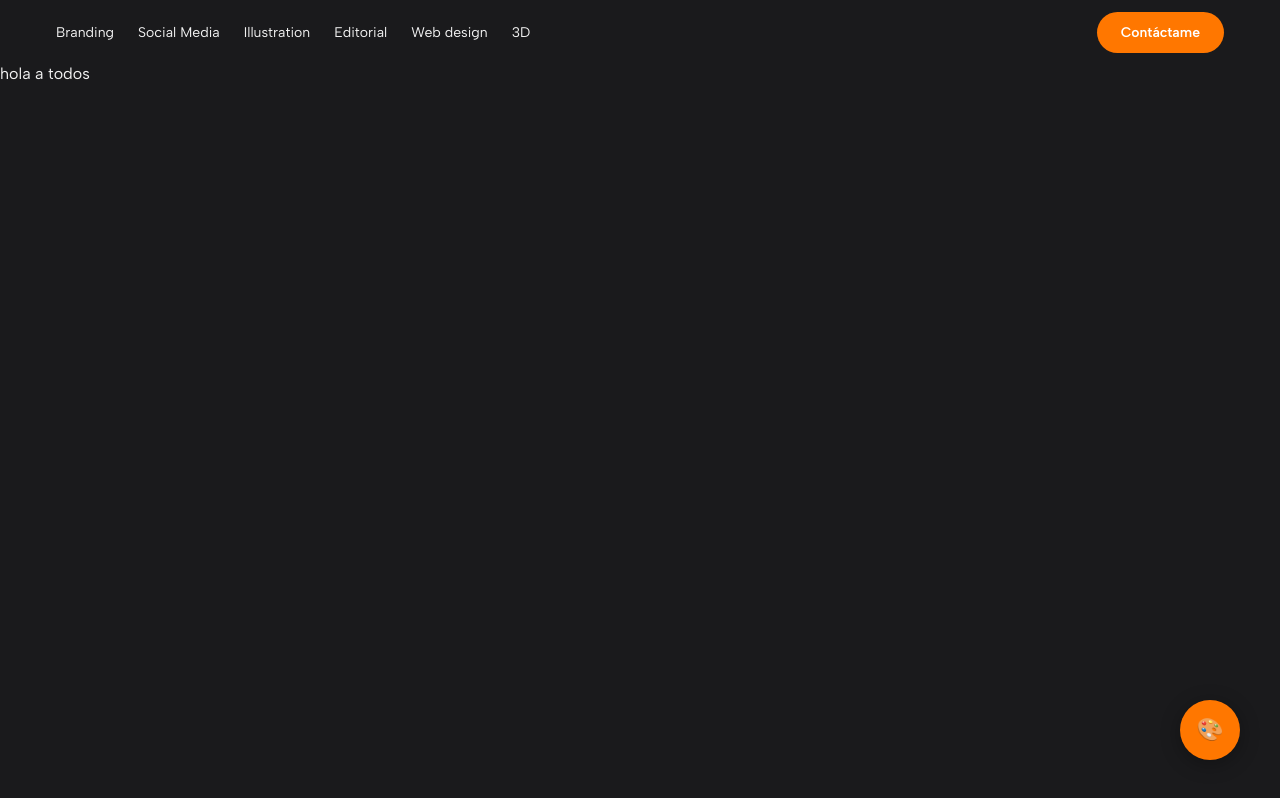
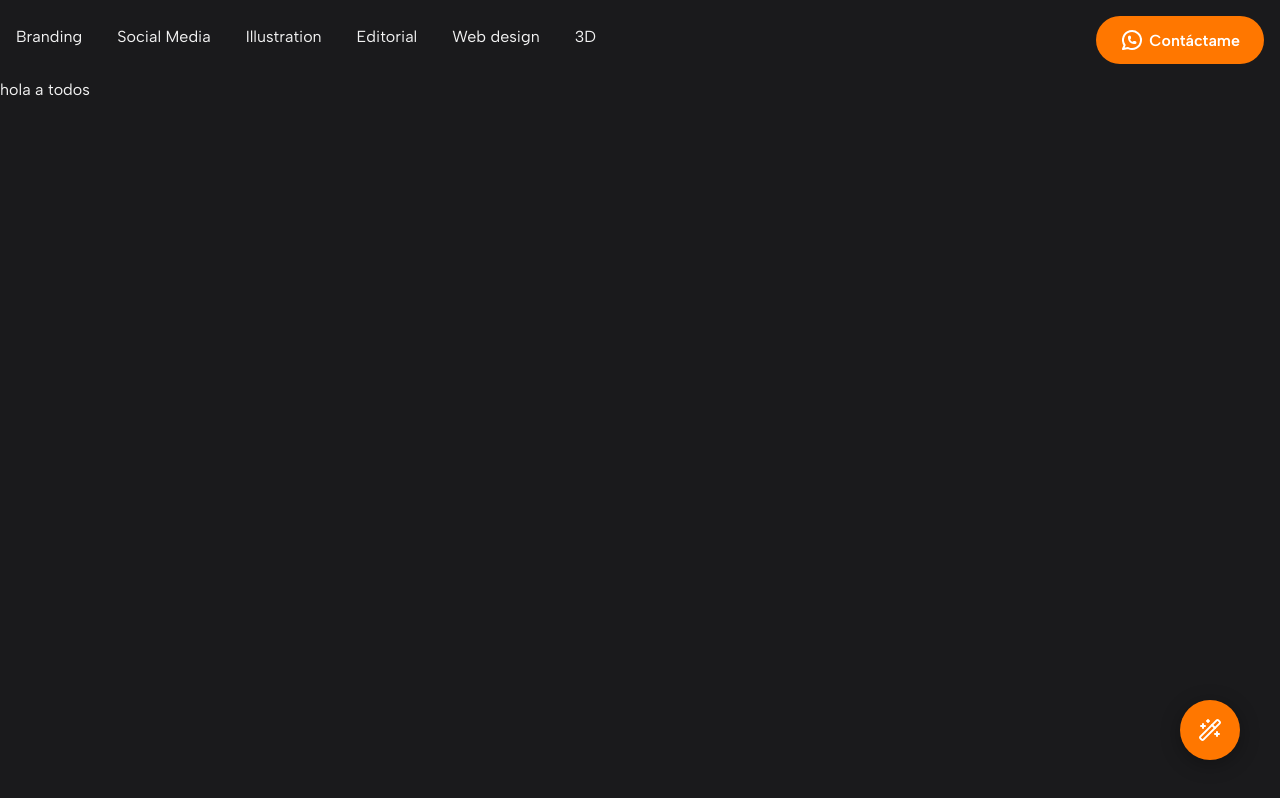
Before and after one commit to dCris96/mi_portafolio, a Next.js app: page / in a window 1280 px wide. Built offline with nearby package versions, Linux system fonts and the light colour scheme.

Commit message:
Ajustando iconos y colores

```diff
--- a/app/components/Navbar.module.css
+++ b/app/components/Navbar.module.css
@@ -5,10 +5,10 @@
 }
 
 .nav {
-  max-width: 1200px;
+  max-width: 1400px;
   height: 64px;
   margin: 0 auto;
-  padding: 0 16px;
+  padding: 40px 16px;
 
   display: flex;
   align-items: center;
@@ -18,18 +18,21 @@
 /* Links desktop */
 .links {
   display: flex;
-  gap: 24px;
+  gap: 35px;
 }
 
 .links a {
-  font-size: 14px;
+  font-size: 1rem;
   color: var(--texto);
   text-decoration: none;
   transition: all ease 150ms;
+  border-bottom: 2px transparent solid;
+  padding-bottom: 5px;
 }
 
 .links a:hover {
   color: var(--acento);
+  border-bottom: 2px solid var(--acento);
 }
 
 /* Botón fijo */
@@ -39,16 +42,18 @@
   top: 0;
   bottom: 0;
   display: flex;
-  align-items: center; /* Esto lo centra verticalmente sin usar transform */
+  align-items: center;
 }
 
 .cta a {
-  display: inline-block; /* Importante para que el escalado funcione bien */
+  display: flex; /* Importante para que el escalado funcione bien */
+  gap: 5px;
+  align-items: center;
   background-color: var(--acento);
   color: var(--texto-boton);
   padding: 12px 24px;
   border-radius: 999px;
-  font-size: 14px;
+  font-size: 1rem;
   font-weight: 600;
   text-decoration: none;
   /* Eliminamos el hover de CSS porque ahora lo hace Framer */
--- a/app/components/Navbar.tsx
+++ b/app/components/Navbar.tsx
@@ -1,5 +1,6 @@
 "use client";
 
+import { IconBrandWhatsapp } from "@tabler/icons-react";
 import type { Variants } from "framer-motion";
 import { AnimatePresence, motion } from "framer-motion";
 import { useEffect, useState } from "react";
@@ -125,7 +126,9 @@ export default function Navbar() {
             damping: 15,
           }}
         >
-          <a href="#">Contáctame</a>
+          <a href="#">
+            <IconBrandWhatsapp stroke={2} /> Contáctame
+          </a>
         </motion.div>
 
         {/* Burger / X (móvil) */}
--- a/app/components/ThemePicker.module.css
+++ b/app/components/ThemePicker.module.css
@@ -20,6 +20,12 @@
   z-index: 10;
 }
 
+.mainBtn span {
+  display: flex;
+  justify-content: center;
+  align-items: center;
+}
+
 .fan {
   position: absolute;
   bottom: 30px;
--- a/app/components/ThemePicker.tsx
+++ b/app/components/ThemePicker.tsx
@@ -1,4 +1,5 @@
 "use client";
+import { WandSparkles, X } from "lucide-react";
 import { useState, useEffect } from "react";
 import { motion, AnimatePresence } from "framer-motion";
 import styles from "./ThemePicker.module.css";
@@ -91,7 +92,7 @@ export default function ThemePicker() {
         }}
       >
         <motion.span initial={false} animate={{ rotate: isOpen ? 90 : 0 }}>
-          {isOpen ? "✕" : "🎨"}
+          {isOpen ? <X /> : <WandSparkles />}
         </motion.span>
       </motion.button>
     </div>
--- a/app/globals.css
+++ b/app/globals.css
@@ -33,7 +33,7 @@ body {
 /* Tema "Mora" */
 [data-theme="Mora"] {
   --background: #4b006e;
-  --fondo-glass: rgb(165, 175, 190);
+  --fondo-glass: #3b0553;
   --texto: #ede3ff;
   --acento: #b8ff3d; /* Color de botones */
   --texto-boton: #2a0033;
@@ -42,7 +42,7 @@ body {
 /* Tema "Rosa" */
 [data-theme="Rosa"] {
   --background: #ff8ad8;
-  --fondo-glass: #dfccd2;
+  --fondo-glass: #c05fa0;
   --texto: #2b0033;
   --acento: #7b1fa2; /* Color de botones */
   --texto-boton: #ffffff;
@@ -60,6 +60,7 @@ body {
   box-sizing: border-box;
   padding: 0;
   margin: 0;
+  -webkit-tap-highlight-color: transparent;
 }
 
 a {
--- a/package.json
+++ b/package.json
@@ -11,7 +11,9 @@
   "dependencies": {
     "@sanity/image-url": "^1.2.0",
     "@sanity/vision": "^4.22.0",
+    "@tabler/icons-react": "^3.36.0",
     "framer-motion": "^12.23.26",
+    "lucide-react": "^0.562.0",
     "next": "16.1.1",
     "next-sanity": "^11.6.12",
     "react": "19.2.3",
```
Also changed, not shown: 1 other file (tests, documents, lock files or other folders).
